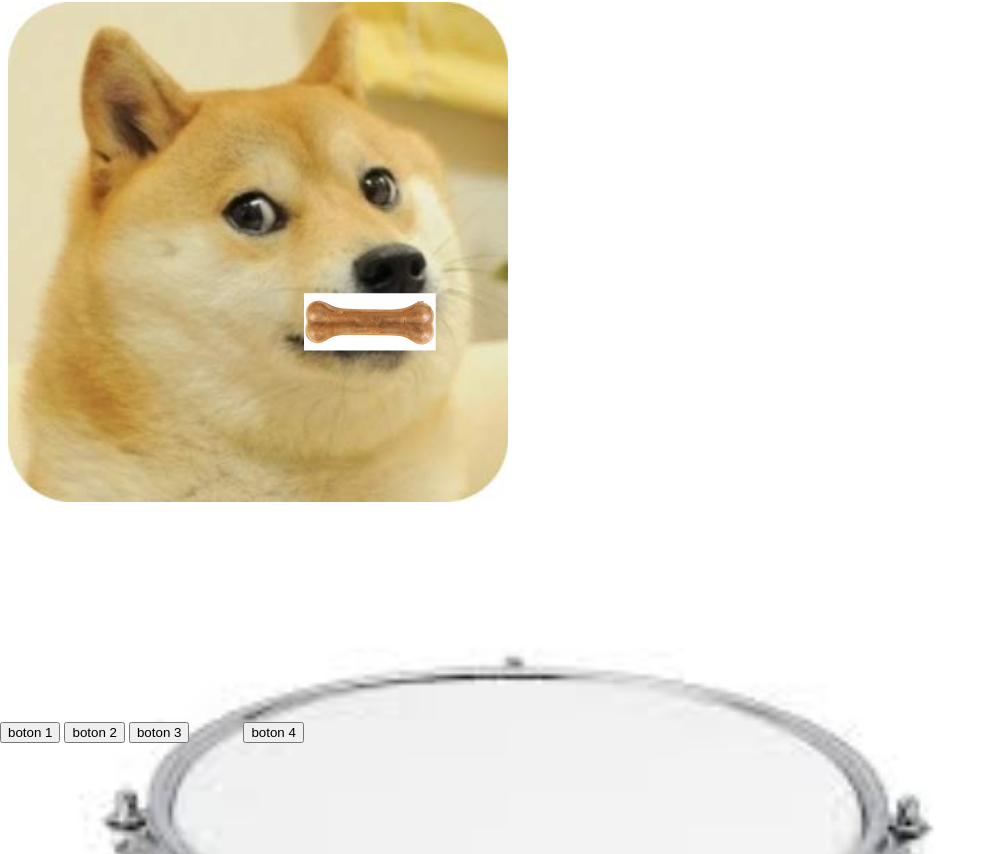
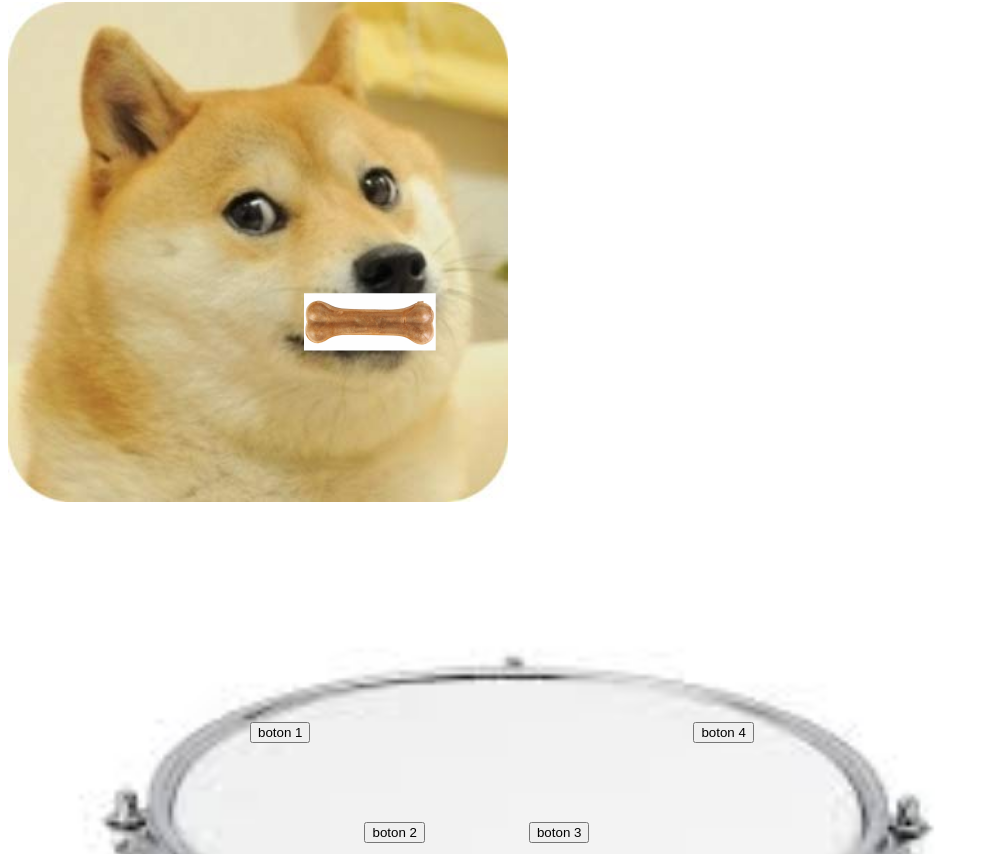
Before and after one commit to TotoGGxd/app-basic-html-03, a plain HTML site: page index.html in a window 1280 px wide. Shown: the part 78-932 px from the top of the page, without its empty margins (0-997 px from the left). Drawn offline with Linux system fonts and the light colour scheme.

Commit message:
botones acomodados

```diff
--- a/app.js
+++ b/app.js
@@ -8,7 +8,7 @@ const drumButtons = document.querySelectorAll('button');
 
 drumButtons.forEach(
         button =>{
-            button.style.left = button.dataset.posx;
-            button.style.top = button.dataset.posy;
+            button.style.left = `${button.dataset.posx}px`;
+            button.style.top = `${button.dataset.posy}px`;
         }
 );
--- a/index.html
+++ b/index.html
@@ -10,10 +10,10 @@
         <img id="hueso" src="images/hueso.jpg">
         <img src="images/tambor.jpg" width="1000" height="1000">
             <div id="drum-buttons-container">
-                <button class="btn-drum" data-posx="0" data-posy="800px">boton 1</button>
-                <button class="btn-drum" data-posx="0" data-posy="800px">boton 2</button>
-                <button class="btn-drum" data-posx="0" data-posy="800px">boton 3</button>
-                <button class="btn-drum" data-posx="50px" data-posy="800px">boton 4</button>
+                <button class="btn-drum" data-posx="250" data-posy="800">boton 1</button>
+                <button class="btn-drum" data-posx="300" data-posy="900">boton 2</button>
+                <button class="btn-drum" data-posx="400" data-posy="900">boton 3</button>
+                <button class="btn-drum" data-posx="500" data-posy="800">boton 4</button>
             </div>
         <script type="text/javascript" src="app.js"></script>
     </body>
```
